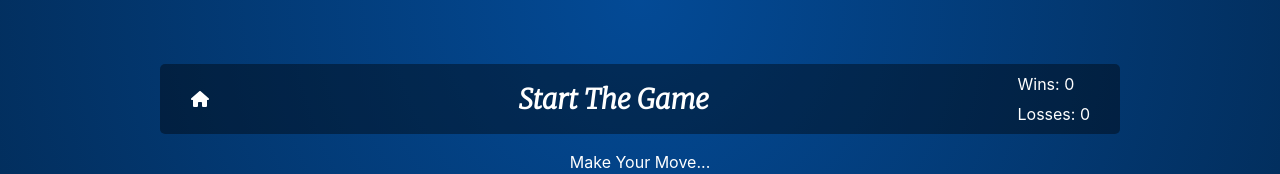
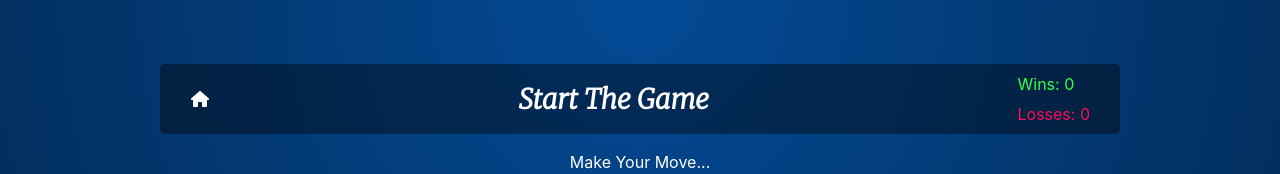
Before and after one commit to MagicAce1988/rock-paper-scissors, a Next.js app: page /play-computer in a window 1280 px wide. Shown: the top 174 px of the page. Built offline with nearby package versions, Linux system fonts and the light colour scheme.

Commit message:
more styling and refactoring

```diff
--- a/pages/play-computer.js
+++ b/pages/play-computer.js
@@ -17,10 +17,13 @@ import Footer from './../components/Footer/Footer';
 import {
   BottomMessage,
   GameScoreContainer,
+  Losses,
   Message,
   ScoresContainer,
   TopSection,
+  Wins,
 } from '../styles/play-computer.styled';
+import { useRef } from 'react';
 
 const PlayComputer = () => {
   // variables and state
@@ -30,6 +33,7 @@ const PlayComputer = () => {
   const [yourChoice, setYourChoice] = useState(null);
   const [opponentChoice, setOpponentChoice] = useState(null);
   const [currentResult, setCurrentResult] = useState('');
+  const [currentScaledCircle, setCurrentScaledCircle] = useState(0);
   const [imageSize, setImageSize] = useState(200);
   const [gameStarted, setGameStarted] = useState(false);
   const topMessages = {
@@ -47,6 +51,8 @@ const PlayComputer = () => {
         }
       : {};
 
+  const animateInterval = useRef();
+
   // handlers and functions
 
   const playAgainHandler = () => {
@@ -60,6 +66,8 @@ const PlayComputer = () => {
     setYourChoice(gameChoice);
 
     setTimeout(() => {
+      clearInterval(animateInterval.current);
+      setCurrentScaledCircle(0);
       setOpponentChoice(
         gameChoices[Math.floor(Math.random() * gameChoices.length)]
       );
@@ -74,6 +82,14 @@ const PlayComputer = () => {
       200
     );
     setImageSize(size);
+  };
+
+  const animateCircles = () => {
+    animateInterval.current = setInterval(() => {
+      setCurrentScaledCircle((current) =>
+        current + 1 > gameChoices.length ? 1 : current + 1
+      );
+    }, 300);
   };
 
   // effects
@@ -95,8 +111,11 @@ const PlayComputer = () => {
         setLosses(losses + 1);
         setCurrentResult('loss');
       }
+    } else if (yourChoice) {
+      animateCircles();
     }
-  }, [yourChoice, opponentChoice, gameStarted]);
+    // eslint-disable-next-line react-hooks/exhaustive-deps
+  }, [yourChoice, opponentChoice]);
 
   return (
     <Container>
@@ -109,8 +128,8 @@ const PlayComputer = () => {
           </Link>
           <Message>{message}</Message>
           <ScoresContainer>
-            <div>Wins: {wins}</div>
-            <div>Losses: {losses}</div>
+            <Wins>Wins: {wins}</Wins>
+            <Losses>Losses: {losses}</Losses>
           </ScoresContainer>
         </GameScoreContainer>
         {!!yourChoice && !!opponentChoice && (
@@ -125,6 +144,9 @@ const PlayComputer = () => {
       <ImagesContainer withWrap={true}>
         {gameChoices.map(({ id, image, choice }) => (
           <ImageContainer
+            scaled={id === currentScaledCircle}
+            yourChoice={id === yourChoice?.id}
+            opponentChoice={id === opponentChoice?.id}
             onClick={() => !yourChoice && choiceHandler(id)}
             key={id}
             imageSize={imageSize}
--- a/styles/index.styled.js
+++ b/styles/index.styled.js
@@ -42,14 +42,23 @@ export const ImageContainer = styled.div`
   align-items: center;
   justify-content: center;
   aspect-ratio: 1 / 1;
-  border: 1vw solid rgba(43, 87, 99, 0.88);
+  border: ${({ yourChoice, opponentChoice }) =>
+    `1vw solid ${
+      yourChoice && !opponentChoice
+        ? 'rgb(54, 255, 73)'
+        : opponentChoice && !yourChoice
+        ? 'rgb(255, 13, 85)'
+        : 'rgba(43, 87, 99, 0.88)'
+    }`};
   margin: 1vw 2vw;
   opacity: 0.85;
   user-select: none;
   min-width: 120px;
-  transition: all 0.2s ease-in-out;
+  transition: all 0.3s ease-in-out;
+  transform: ${({ scaled }) => (scaled ? 'scale(1.1)' : 'scale(1.0)')};
   :hover {
-    transform: scale(1.1);
+    transform: ${({ withPointer, scaled }) =>
+      withPointer || scaled ? 'scale(1.1)' : 'scale(1.0)'};
   }
 `;
 
--- a/styles/play-computer.styled.js
+++ b/styles/play-computer.styled.js
@@ -2,6 +2,16 @@ import styled from 'styled-components';
 
 export const TopSection = styled.div`
   width: 75vw;
+`;
+
+export const Wins = styled.p`
+  color: rgb(54, 255, 73);
+  margin: 0;
+`;
+
+export const Losses = styled.p`
+  color: rgb(255, 13, 85);
+  margin: 0;
 `;
 
 export const GameScoreContainer = styled.div`
```
